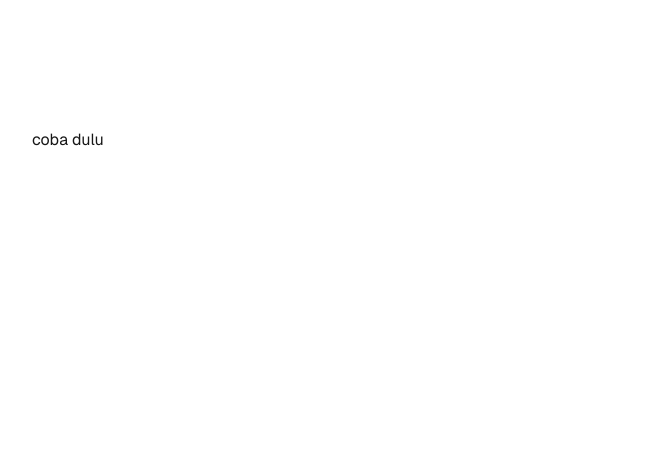
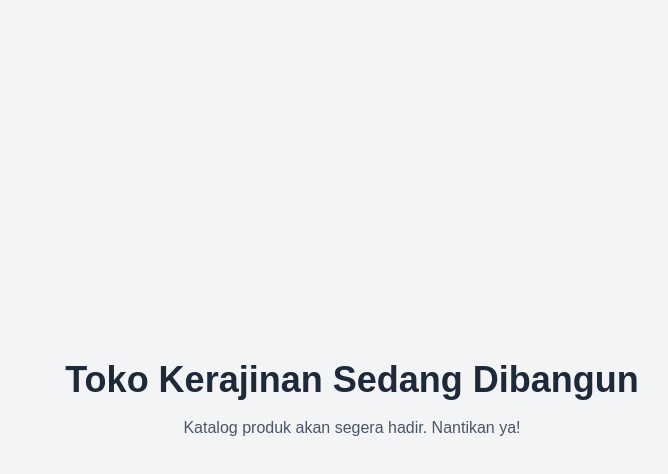
Before and after one commit to budimanHandicraft/budiman-web, a Next.js app in the folder budiman-handicraft/: page / in a window 1280 px wide. Shown: the top 474 px of the page, without its empty margins (288-956 px from the left). Built offline with nearby package versions, Linux system fonts and the light colour scheme.

Commit message:
'docs: change main page

```diff
--- a/budiman-handicraft/app/page.tsx
+++ b/budiman-handicraft/app/page.tsx
@@ -1,11 +1,10 @@
-import Image from "next/image";
-
 export default function Home() {
   return (
-    <div className="flex flex-col flex-1 items-center justify-center bg-zinc-50 font-sans dark:bg-black">
-      <main className="flex flex-1 w-full max-w-3xl flex-col items-center justify-between py-32 px-16 bg-white dark:bg-black sm:items-start">
-        <p>coba dulu</p>
-      </main>
+    <div className="min-h-screen flex items-center justify-center bg-gray-100">
+      <div className="text-center">
+        <h1 className="text-4xl font-bold text-gray-800 mb-4">Toko Kerajinan Sedang Dibangun</h1>
+        <p className="text-gray-600">Katalog produk akan segera hadir. Nantikan ya!</p>
+      </div>
     </div>
   );
 }
```
